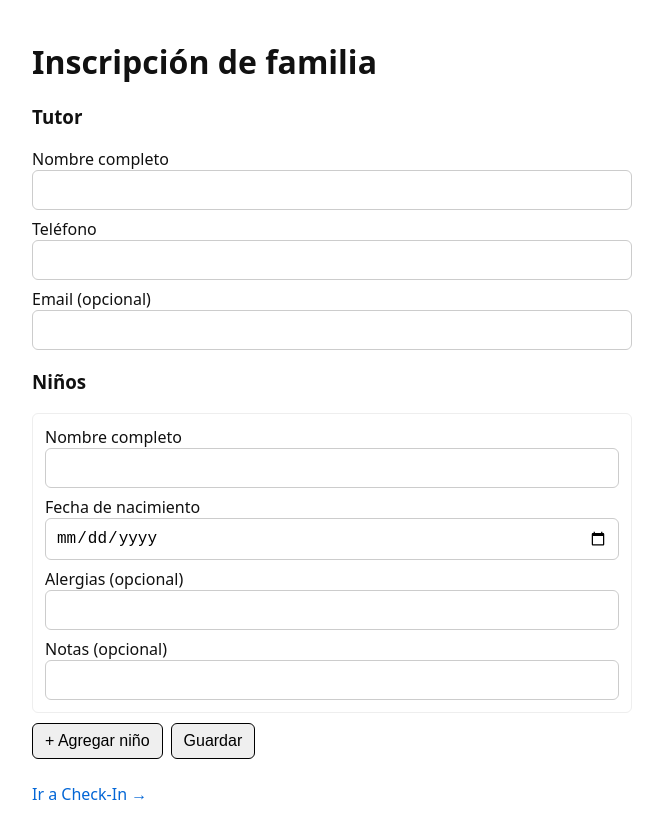
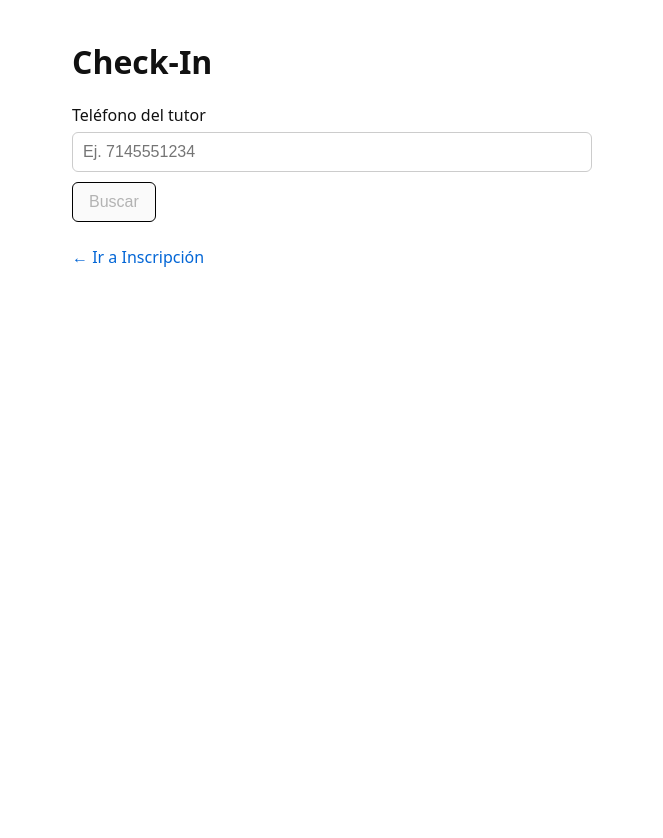
Before and after one commit to firezonekidszone/kids-checkin, a Next.js app: page /kiosk/checkin in a window 1280 px wide. Shown: the top 838 px of the page, without its empty margins (308-971 px from the left). After the commit the page ends 800 px from the top, so only its background shows below. Built offline with nearby package versions, Linux system fonts and the light colour scheme.

Commit message:
Update page.tsx

```diff
--- a/app/kiosk/checkin/page.tsx
+++ b/app/kiosk/checkin/page.tsx
@@ -2,133 +2,140 @@
 
 import React, { useState } from 'react';
 
-type NewChild = { full_name: string; dob: string; allergies?: string; notes?: string };
+type Child = {
+  id: string;
+  full_name: string;
+  allergies?: string | null;
+  classroom_name?: string | null;
+};
 
 export default function Page() {
-  const [guardianName, setGuardianName] = useState('');
   const [phone, setPhone] = useState('');
-  const [email, setEmail] = useState('');
-  const [children, setChildren] = useState<NewChild[]>([{ full_name: '', dob: '' }]);
   const [loading, setLoading] = useState(false);
+  const [children, setChildren] = useState<Child[]>([]);
+  const [selected, setSelected] = useState<Record<string, boolean>>({});
   const [msg, setMsg] = useState<string | null>(null);
 
-  function addChild() {
-    setChildren((prev) => [...prev, { full_name: '', dob: '' }]);
-  }
-
-  async function onSubmit(e: React.FormEvent) {
+  async function findChildren(e: React.FormEvent) {
     e.preventDefault();
     setMsg(null);
     setLoading(true);
+    setChildren([]);
+    setSelected({});
     try {
-      const res = await fetch('/api/kiosk/signup', {
+      const res = await fetch('/api/kiosk/children-by-phone', {
         method: 'POST',
         headers: { 'Content-Type': 'application/json' },
-        body: JSON.stringify({
-          guardian: { full_name: guardianName, phone, email },
-          children,
-        }),
+        body: JSON.stringify({ phone }),
       });
       const data = await res.json();
-      if (!res.ok || !data?.ok) throw new Error(data?.error || 'No se pudo registrar.');
-      setMsg('¡Familia registrada! Ya pueden hacer check-in.');
+      if (!res.ok || !data?.ok) throw new Error(data?.error || 'No se pudo buscar.');
+      const list: Child[] = data.children || [];
+      setChildren(list);
+      const pre: Record<string, boolean> = {};
+      for (const c of list) pre[c.id] = true; // marcar todos por defecto
+      setSelected(pre);
+      if (list.length === 0) setMsg('No hay niños ligados a ese teléfono.');
     } catch (err: any) {
-      setMsg(err.message || 'Error al registrar.');
+      setMsg(err.message || 'Error buscando niños.');
+    } finally {
+      setLoading(false);
+    }
+  }
+
+  async function doCheckin() {
+    setMsg(null);
+    setLoading(true);
+    try {
+      const ids = Object.entries(selected)
+        .filter(([, v]) => v)
+        .map(([id]) => id);
+      if (ids.length === 0) {
+        setMsg('Selecciona al menos un niño.');
+        setLoading(false);
+        return;
+      }
+      const res = await fetch('/api/kiosk/checkin', {
+        method: 'POST',
+        headers: { 'Content-Type': 'application/json' },
+        body: JSON.stringify({ child_ids: ids }),
+      });
+      const data = await res.json();
+      if (!res.ok || !data?.ok) throw new Error(data?.error || 'No se pudo hacer check-in.');
+      setMsg('¡Check-in completado! Puedes imprimir etiquetas.');
+    } catch (err: any) {
+      setMsg(err.message || 'Error en check-in.');
     } finally {
       setLoading(false);
     }
   }
 
   return (
-    <div style={{ maxWidth: 600, margin: '40px auto', fontFamily: 'system-ui, Arial' }}>
-      <h1>Inscripción de familia</h1>
+    <div style={{ maxWidth: 520, margin: '40px auto', fontFamily: 'system-ui, Arial' }}>
+      <h1>Check-In</h1>
 
-      <form onSubmit={onSubmit}>
-        <h3>Tutor</h3>
-        <label>Nombre completo</label>
-        <input
-          style={{ display: 'block', width: '100%', marginBottom: 8, padding: 10, border: '1px solid #ccc', borderRadius: 6 }}
-          value={guardianName}
-          onChange={(e) => setGuardianName(e.target.value)}
-        />
-
-        <label>Teléfono</label>
+      <form onSubmit={findChildren} style={{ marginBottom: 16 }}>
+        <label style={{ display: 'block', marginBottom: 6 }}>Teléfono del tutor</label>
         <input
           type="tel"
           inputMode="numeric"
           pattern="[0-9]*"
-          style={{ display: 'block', width: '100%', marginBottom: 8, padding: 10, border: '1px solid #ccc', borderRadius: 6 }}
+          placeholder="Ej. 7145551234"
           value={phone}
           onChange={(e) => setPhone(e.target.value)}
+          style={{ width: '100%', padding: 10, border: '1px solid #ccc', borderRadius: 6 }}
         />
-
-        <label>Email (opcional)</label>
-        <input
-          type="email"
-          style={{ display: 'block', width: '100%', marginBottom: 16, padding: 10, border: '1px solid #ccc', borderRadius: 6 }}
-          value={email}
-          onChange={(e) => setEmail(e.target.value)}
-        />
-
-        <h3>Niños</h3>
-        {children.map((c, i) => (
-          <div key={i} style={{ padding: 12, border: '1px solid #eee', borderRadius: 6, marginBottom: 10 }}>
-            <label>Nombre completo</label>
-            <input
-              style={{ display: 'block', width: '100%', marginBottom: 8, padding: 10, border: '1px solid #ccc', borderRadius: 6 }}
-              value={c.full_name}
-              onChange={(e) => {
-                const copy = [...children];
-                copy[i].full_name = e.target.value;
-                setChildren(copy);
-              }}
-            />
-            <label>Fecha de nacimiento</label>
-            <input
-              type="date"
-              style={{ display: 'block', width: '100%', marginBottom: 8, padding: 10, border: '1px solid #ccc', borderRadius: 6 }}
-              value={c.dob}
-              onChange={(e) => {
-                const copy = [...children];
-                copy[i].dob = e.target.value;
-                setChildren(copy);
-              }}
-            />
-            <label>Alergias (opcional)</label>
-            <input
-              style={{ display: 'block', width: '100%', marginBottom: 8, padding: 10, border: '1px solid #ccc', borderRadius: 6 }}
-              value={c.allergies || ''}
-              onChange={(e) => {
-                const copy = [...children];
-                copy[i].allergies = e.target.value;
-                setChildren(copy);
-              }}
-            />
-            <label>Notas (opcional)</label>
-            <input
-              style={{ display: 'block', width: '100%', padding: 10, border: '1px solid #ccc', borderRadius: 6 }}
-              value={c.notes || ''}
-              onChange={(e) => {
-                const copy = [...children];
-                copy[i].notes = e.target.value;
-                setChildren(copy);
-              }}
-            />
-          </div>
-        ))}
-
-        <button type="button" onClick={addChild} style={{ padding: '8px 12px', border: '1px solid #000', borderRadius: 6, marginRight: 8 }}>
-          + Agregar niño
-        </button>
-        <button type="submit" disabled={loading} style={{ padding: '8px 12px', border: '1px solid #000', borderRadius: 6 }}>
-          {loading ? 'Guardando…' : 'Guardar'}
+        <button
+          type="submit"
+          disabled={loading || !phone}
+          style={{ marginTop: 10, padding: '10px 16px', borderRadius: 6, border: '1px solid #000' }}
+        >
+          {loading ? 'Buscando…' : 'Buscar'}
         </button>
       </form>
 
-      {msg && <div style={{ marginTop: 12, padding: 10, border: '1px solid #ddd', borderRadius: 6 }}>{msg}</div>}
+      {children.length > 0 && (
+        <div style={{ marginBottom: 16 }}>
+          <h3>Niños encontrados</h3>
+          <ul style={{ listStyle: 'none', padding: 0 }}>
+            {children.map((c) => (
+              <li key={c.id} style={{ padding: 10, border: '1px solid #eee', borderRadius: 6, marginBottom: 8 }}>
+                <label style={{ display: 'flex', alignItems: 'center', gap: 8 }}>
+                  <input
+                    type="checkbox"
+                    checked={!!selected[c.id]}
+                    onChange={(e) =>
+                      setSelected((prev) => ({ ...prev, [c.id]: e.target.checked }))
+                    }
+                  />
+                  <span style={{ fontWeight: 600 }}>{c.full_name}</span>
+                </label>
+                <div style={{ fontSize: 13, color: '#666' }}>
+                  {c.classroom_name ? `Salón: ${c.classroom_name}` : 'Sin salón'}
+                  {c.allergies ? ` · Alergias: ${c.allergies}` : ''}
+                </div>
+              </li>
+            ))}
+          </ul>
+
+          <button
+            onClick={doCheckin}
+            disabled={loading}
+            style={{ padding: '10px 16px', borderRadius: 6, border: '1px solid #000' }}
+          >
+            {loading ? 'Registrando…' : 'Hacer Check-In'}
+          </button>
+        </div>
+      )}
+
+      {msg && (
+        <div style={{ marginTop: 12, padding: 10, border: '1px solid #ddd', borderRadius: 6 }}>
+          {msg}
+        </div>
+      )}
 
       <div style={{ marginTop: 24 }}>
-        <a href="/kiosk/checkin">Ir a Check-In →</a>
+        <a href="/kiosk/signup">← Ir a Inscripción</a>
       </div>
     </div>
   );
```
